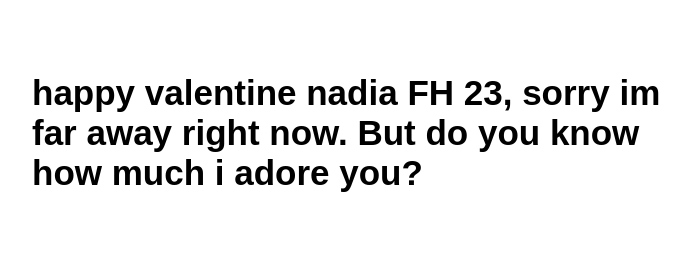
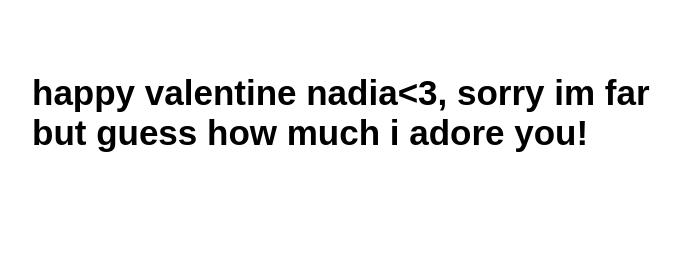
Before and after one commit to AryDany/TO-NADIA-FH-23-3, a plain HTML site: page index.html in a window 1280 px wide. Shown: the top 266 px of the page, without its empty margins (384-1074 px from the left). Drawn offline with Linux system fonts and the light colour scheme.

Commit message:
Update index.html

```diff
--- a/index.html
+++ b/index.html
@@ -10,7 +10,7 @@
 </head>
 <body>
 
-  <h1>happy valentine nadia FH 23, sorry im far away right now. But do you know how much i adore you?</h1>
+  <h1>happy valentine nadia<3, sorry im far but guess how much i adore you!</h1>
 
   <img src="https://tenor.com/view/teagif-cute-cartoon-uwu-simple-gif-15744204.gif" alt="ily" style="width: 50%; max-width: 300px; height: auto;">
 
```
